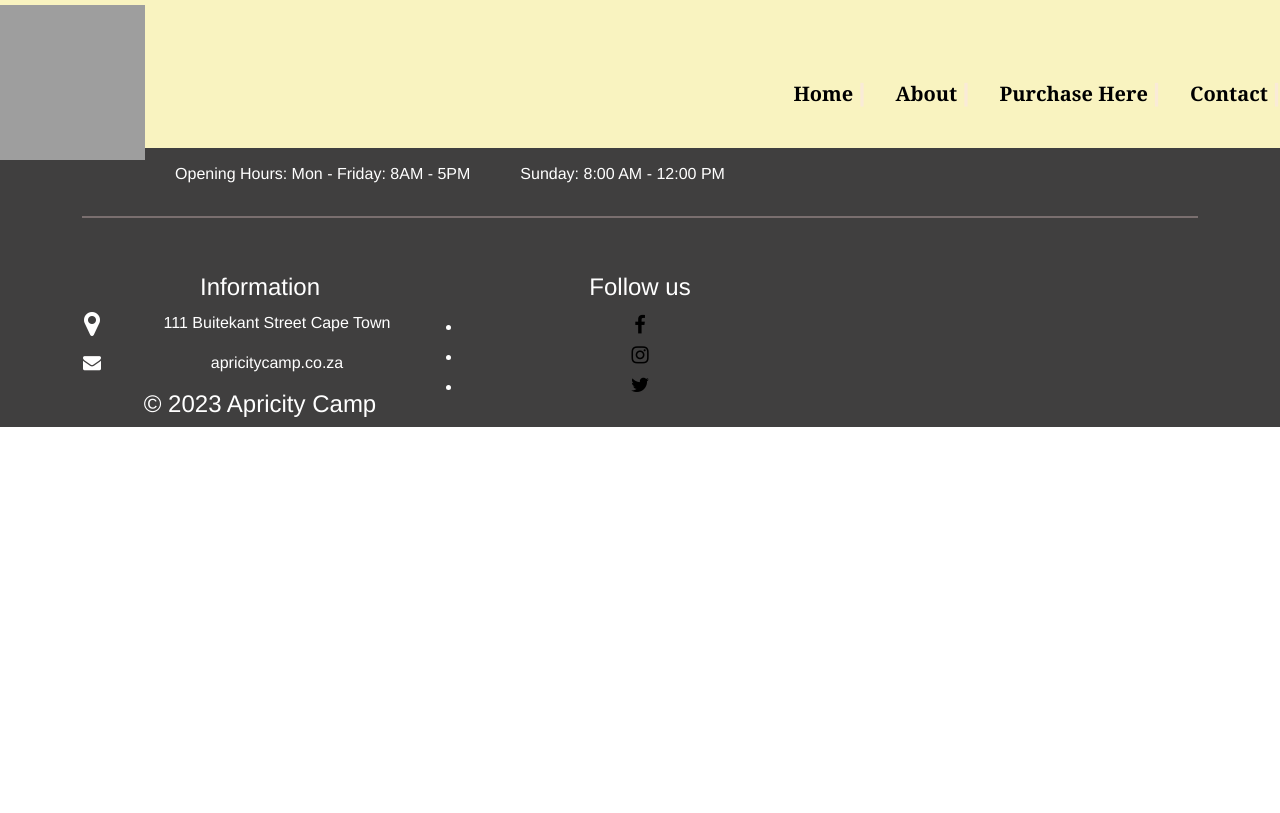
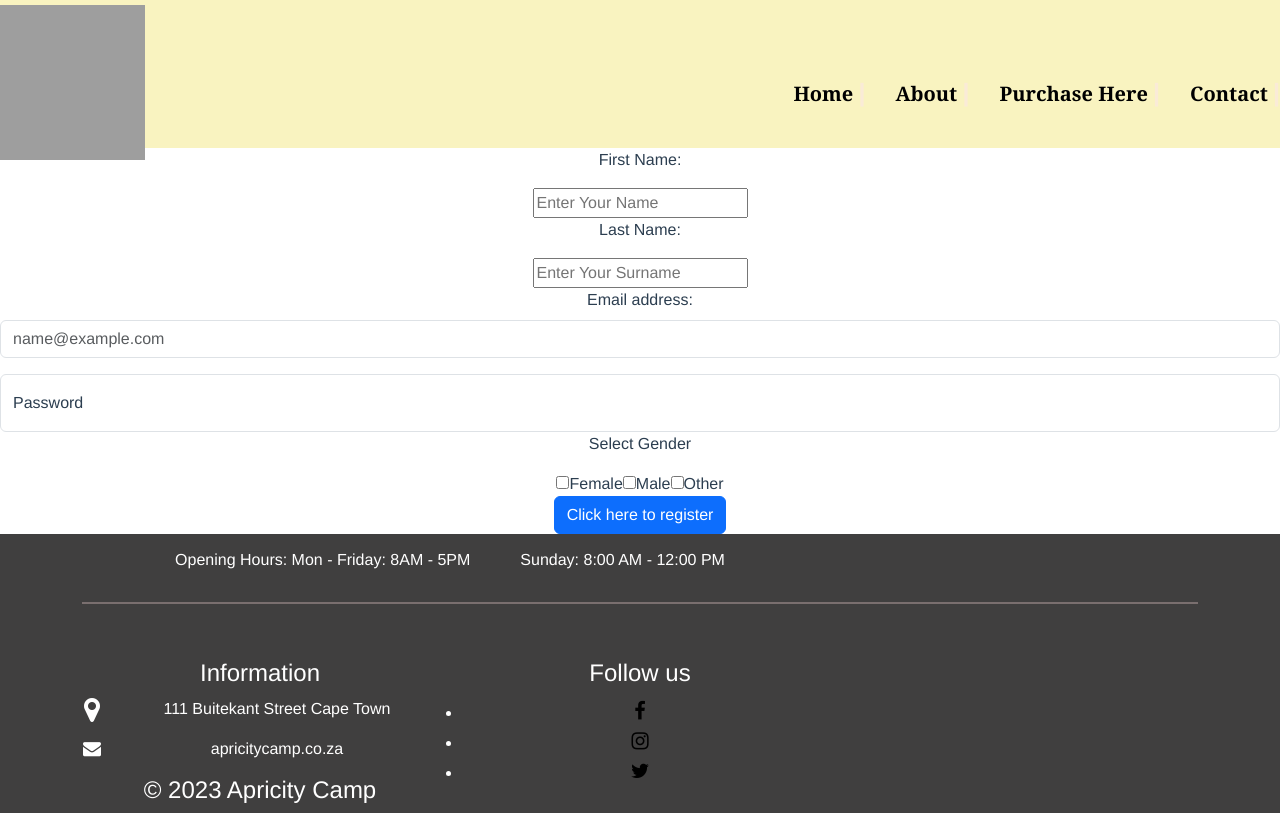
Before and after one commit to ChrisanerM/FinalCapstone, a Vue app in the folder apricitycamp_gui/: page /register in a window 1280 px wide. Built offline with nearby package versions, Linux system fonts and the light colour scheme; grey boxes are pictures that could not be loaded.

Commit message:
register created

```diff
--- a/apricitycamp_gui/src/views/RegisterView.vue
+++ b/apricitycamp_gui/src/views/RegisterView.vue
@@ -1,15 +1,71 @@
 <template>
-    <div>
+  <form>
+    <p>First Name:</p>
+    <input type="text" placeholder="Enter Your Name" v-model="firstName" />
+    <p>Last Name:</p>
+    <input type="text" placeholder="Enter Your Surname" v-model="lastName" />
 
+    <div class="mb-3">
+      <label for="exampleFormControlInput1" class="form-label">Email address:</label>
+      <input
+        v-model="emailAdd"
+        class="form-control"
+        id="exampleFormControlInput1"
+        placeholder="name@example.com"
+      />
     </div>
+    <div class="form-floating">
+  <input type="password" class="form-control" id="floatingPassword" placeholder="Password" v-model="userPass">
+  <label for="floatingPassword">Password</label>
+</div>
+    <p>Select Gender</p>
+
+    <input type="checkbox" id="female" value="Female" v-model="gender" />
+    <label for="female">Female</label>
+
+    <input type="checkbox" id="John" value="Male" v-model="gender" />
+    <label for="male">Male</label>
+
+    <input type="checkbox" id="other" value="Other" v-model="gender" />
+    <label for="other">Other</label>
+
+    <div class="col-12">
+      <button class="btn btn-primary" type="submit">
+        Click here to register
+      </button>
+    </div>
+  </form>
 </template>
 
 <script>
-    export default {
+export default{
+  data(){
+    return{
+      Name: "",
+      Surname:"",
+      Email:"",
+      Password:"",
+      gender:[]
+    }
+  },
+  computed:{
+    message(){
+      return this.$store.state.message
+    }
+  },
+  methods:{
+    register(){
+      this.$store.dispatch('createUser',{
+        Name: this.Name,
+        Surname: this.Surname,
+        Email: this.Email,
+        Password: this.Password,
+        gender: this.gender
 
+      })
     }
+  }
+}
 </script>
 
-<style lang="scss" scoped>
-
-</style>
+<style scoped></style>
```
